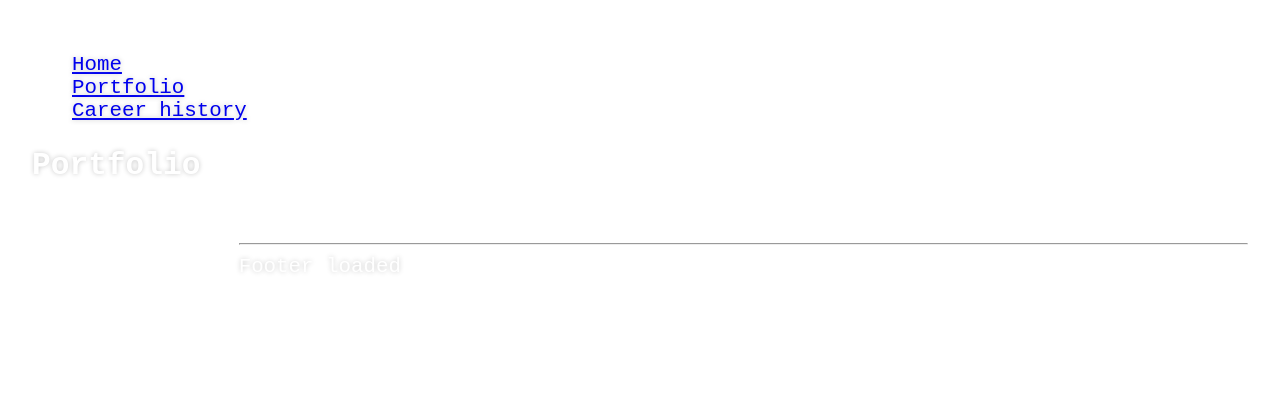
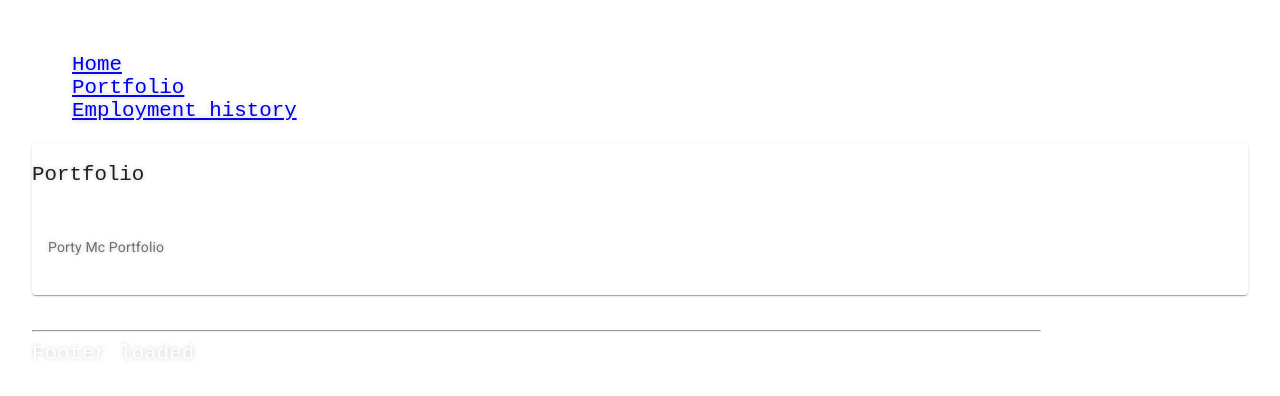
Before and after one commit to 789ni812/my-portfolio, a React (Create React App) app: page /portfolio in a window 1280 px wide. Shown: the top 396 px of the page. Built offline with nearby package versions, Linux system fonts and the light colour scheme.

Commit message:
Added Basic wiring of Portfolio page

```diff
--- a/src/App.js
+++ b/src/App.js
@@ -20,6 +20,7 @@ import Footer from './components/Footer';
 import CareerHistory from './mockup/careerHistory';
 //import UserDetailsTest from './mockup/test_usersDetails'; // navigator useragent information
 import ContentIntroduction from './mockup/ContentIntroduction';
+import PortfolioContent from './mockup/Portfolio';
 
 
 function Home() {
@@ -27,10 +28,10 @@ function Home() {
 }
 
 function Portfolio() {
-  return <h2>Portfolio</h2>;
+  return <PortfolioContent />
 }
 
-function CHistory() {
+function EmploymentHistory() {
   return <CareerHistory />
 }
 
@@ -38,7 +39,6 @@ const App = () => {
 
   return (
     <div>
-
       <Grid container spacing={3}>
         <Grid item xs={12} >
           <Router>
@@ -52,7 +52,7 @@ const App = () => {
                     <Link to="/portfolio">Portfolio</Link>
                   </li>
                   <li>
-                    <Link to="/careerHistory">Career history</Link>
+                    <Link to="/employmentHistory">Employment history</Link>
                   </li>
                 </ul>
               </nav>
@@ -60,8 +60,8 @@ const App = () => {
                 <Route path="/portfolio">
                   <Portfolio />
                 </Route>
-                <Route path="/careerHistory">
-                  <CHistory />
+                <Route path="/employmentHistory">
+                  <EmploymentHistory />
                 </Route>
                 <Route path="/">
                   <Home />
@@ -69,36 +69,10 @@ const App = () => {
               </Switch>
             </div>
           </Router>
-
-
-
-
-
-
-
-
-
-
-
-
-
-
-
-        </Grid>
-        <Grid item xs={12} sm={2}>
-
         </Grid>
         <Grid item xs={12} sm={10}><Footer /></Grid>
       </Grid>
-
-
-
-
-
-
     </div>
   );
 }
-
-
 export default App;
--- /dev/null
+++ b/src/mockup/Portfolio.js
@@ -0,0 +1,24 @@
+import React from 'react';
+
+
+
+// Material-ui
+import { Card, CardContent, Typography } from '@material-ui/core';
+
+const Portfolio = () => {
+    return (
+        < Card >
+
+            <p>Portfolio</p>
+
+            <CardContent>
+                <Typography variant="body2" color="textSecondary" component="p">
+                    <p>Porty Mc Portfolio</p>
+                </Typography>
+            </CardContent>
+
+        </Card >
+    );
+};
+
+export default Portfolio;
```
